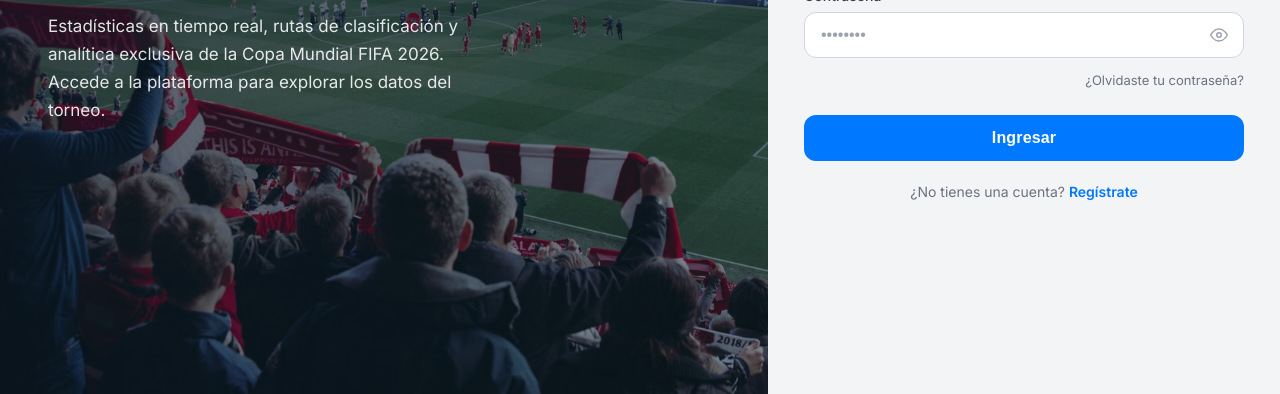
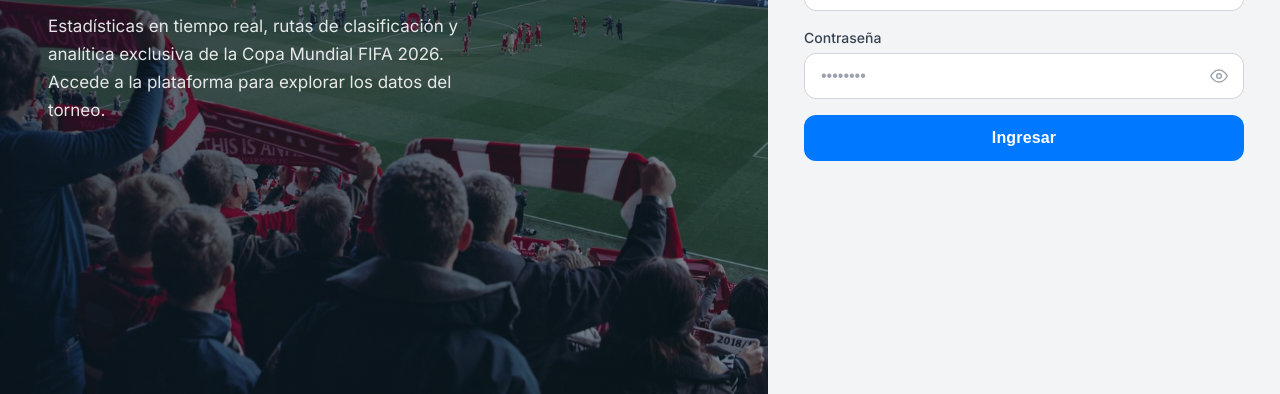
Before and after one commit to JoselynSegura/laboratorio-dos, a website built with Vite: page index.html in a window 1280 px wide. Shown: the part 406-800 px from the top of the page. Built offline with nearby package versions, Linux system fonts and the light colour scheme.

Commit message:
fix(index.html): remove non-functional register and forgot-password links
Both were dead <a href="#"> with no JS wired up and no matching
endpoint in the lab spec — left in, they'd invite defense questions
about functionality that was never meant to exist.

```diff
--- a/index.html
+++ b/index.html
@@ -43,12 +43,8 @@
               </button>
             </div>
           </div>
-          <div class="login-forgot-row">
-            <a href="#" class="link-subtle">¿Olvidaste tu contraseña?</a>
-          </div>
           <div id="login-error" class="error-msg hidden"></div>
           <button type="submit" class="btn-login">Ingresar</button>
-          <p class="login-register-row">¿No tienes una cuenta? <a href="#" class="link-accent">Regístrate</a></p>
         </form>
       </div>
     </div>
```
